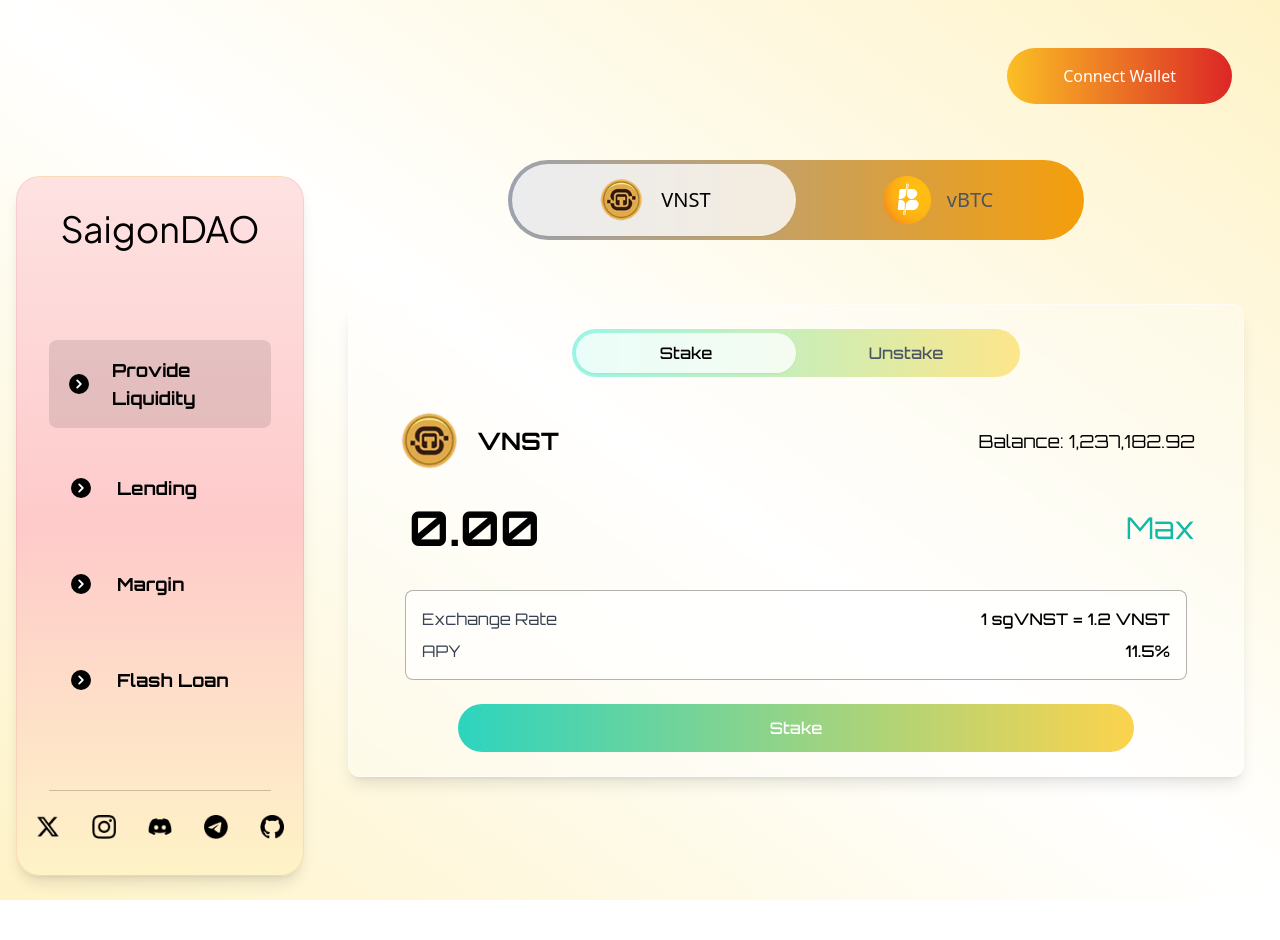
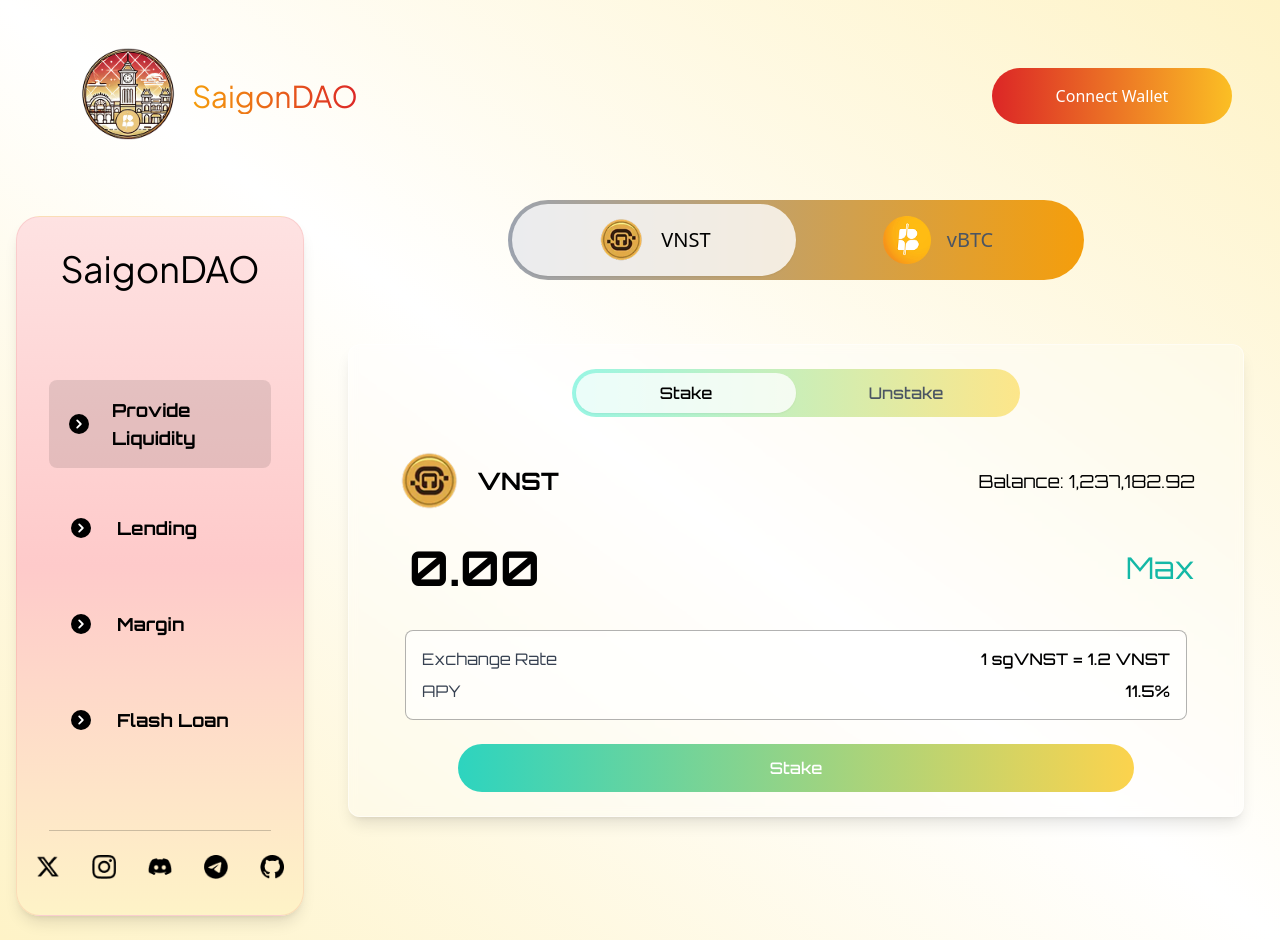
Before and after one commit to Trong-Tra/SaigonDAO, a Next.js app in the folder saigon_dao_ui/: page /liquidity/VNST in a window 1280 px wide. Before the commit the page ends 900 px from the top, so only its background shows below. Built offline with nearby package versions, Linux system fonts and the light colour scheme.

Commit message:
refactor: improve Header layout and button styling for better UX

```diff
--- a/saigon_dao_ui/app/components/Header.tsx
+++ b/saigon_dao_ui/app/components/Header.tsx
@@ -19,18 +19,40 @@ export default function Header() {
   };
 
   return (
-    <header className="p-12 flex justify-end">
+    <header className="p-12 ml-8 flex justify-between items-center">
+      <div className="flex items-center">
+        <div className="w-24 h-24 relative mr-4">
+          <Image
+            src="/images/logo.png"
+            alt="SaigonDAO Logo"
+            width={128}
+            height={128}
+            className="object-contain"
+            onError={(e) => {
+              e.currentTarget.src = "https://via.placeholder.com/64?text=DAO";
+            }}
+          />
+        </div>
+        <span className="text-3xl bg-gradient-to-r from-amber-500 to-red-600 text-transparent bg-clip-text font-jakarta">
+          SaigonDAO
+        </span>
+      </div>
+
       <button
         onClick={
           isWalletConnected ? handleDisconnectWallet : handleConnectWallet
         }
-        className={`py-4 px-14 rounded-full font-medium ${
+        className={`py-4 px-14 rounded-full font-medium min-w-[240px] text-center ${
           isWalletConnected
-            ? "bg-amber-100 text-amber-800"
-            : "bg-gradient-to-r from-amber-400 to-red-600 text-white"
+            ? "bg-gradient-to-r from-amber-400 to-red-600 text-white"
+            : "bg-gradient-to-r from-red-600 to-amber-400 text-white"
         }`}
       >
-        {isWalletConnected ? walletAddress : "Connect Wallet"}
+        {isWalletConnected ? (
+          <span className="truncate block w-full">{walletAddress}</span>
+        ) : (
+          "Connect Wallet"
+        )}
       </button>
     </header>
   );
```
